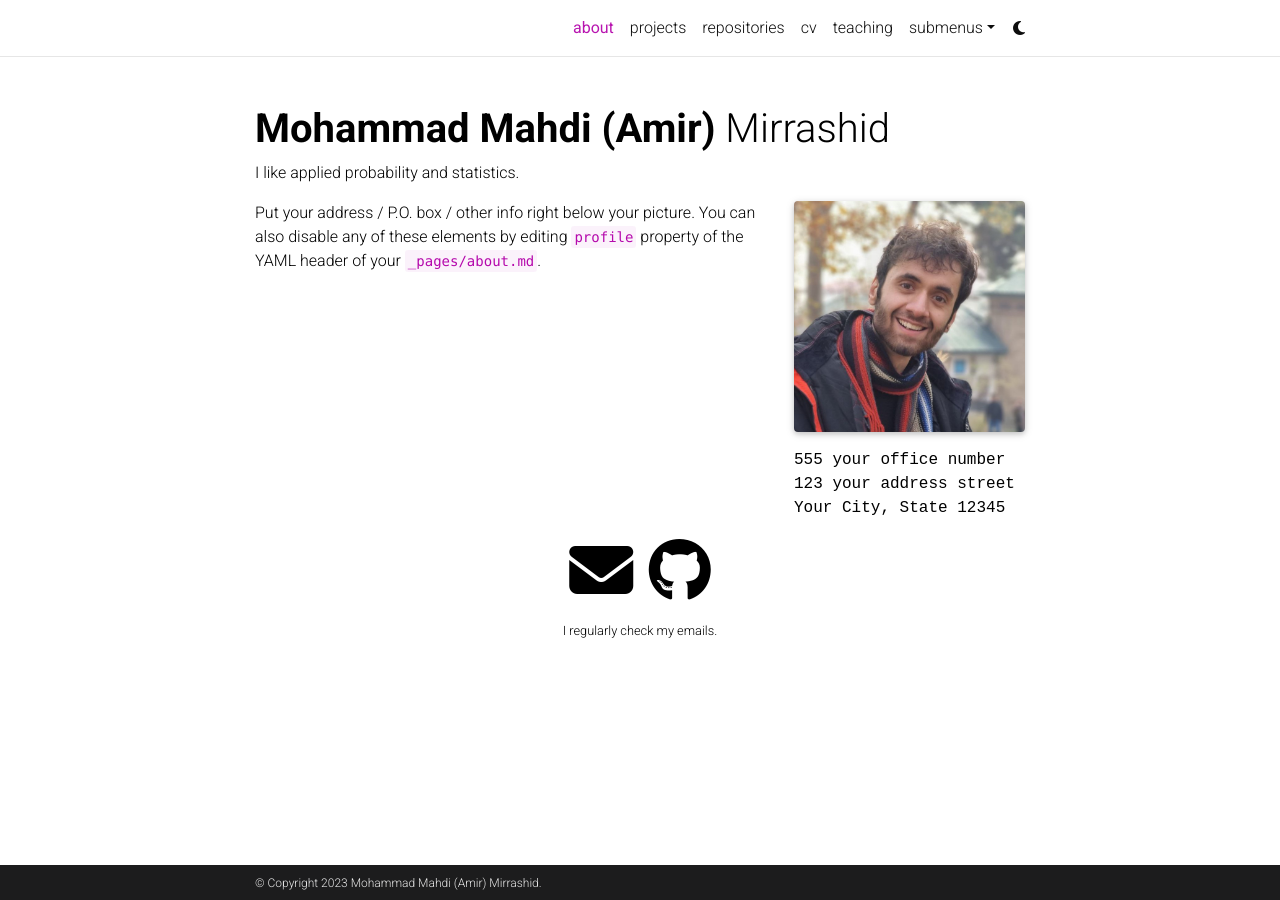
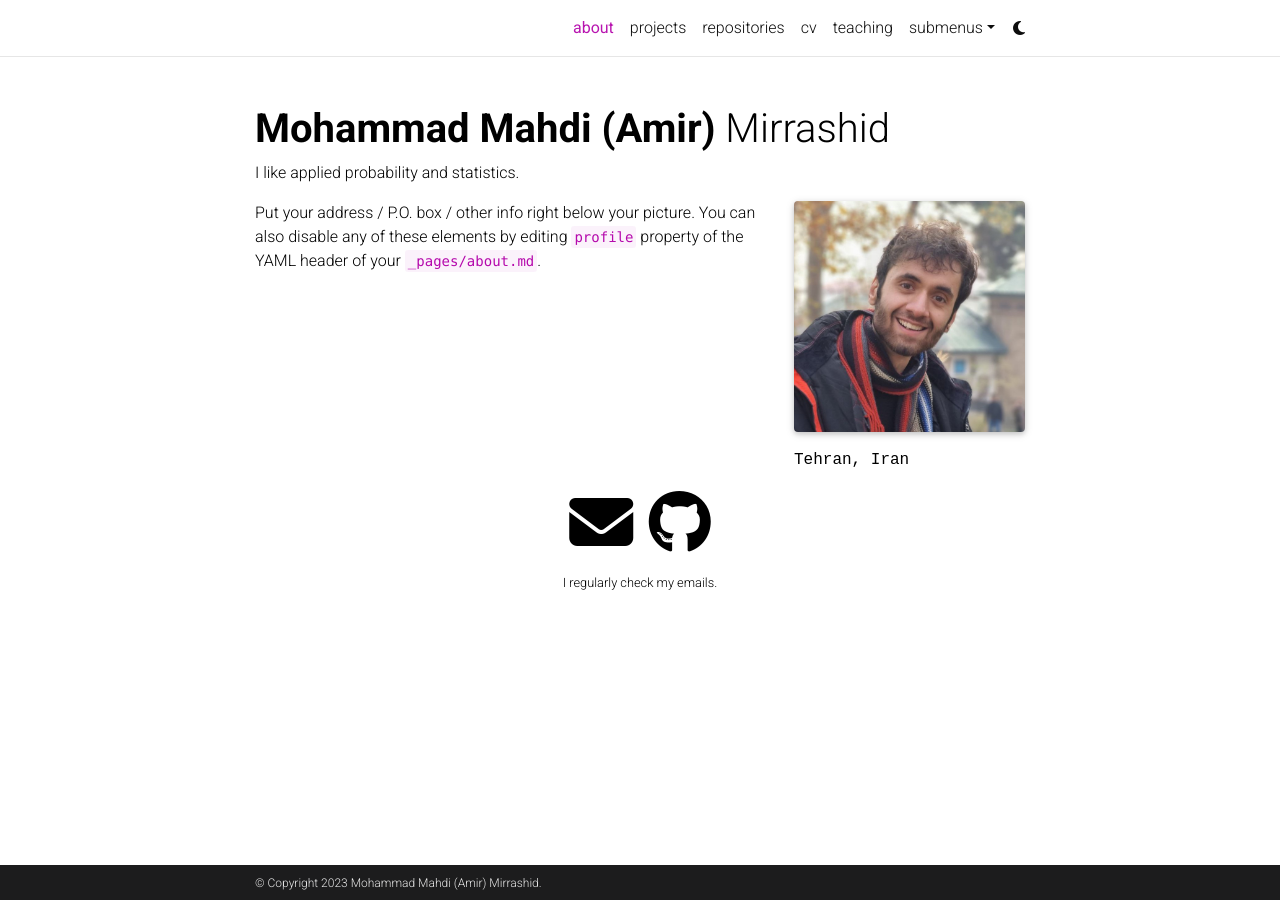
Before and after one commit to amir-thatoneguy/amir-thatoneguy.github.io, a Jekyll site: the page built from _pages/about.md, in a window 1280 px wide. Built offline with Jekyll 4.4.1, drawn with Linux system fonts in a browser that asks for light colours; full-size pictures stand in for the smaller copies a plugin makes; comment, search, counter and statistics services are not loaded; a style sheet for code colours, icons or effects is not loaded.

Commit message:
Update about.md

```diff
--- a/_pages/about.md
+++ b/_pages/about.md
@@ -9,9 +9,7 @@
   image: prof_pic.jpg
   image_circular: false # crops the image to make it circular
   address: >
-    <p>555 your office number</p>
-    <p>123 your address street</p>
-    <p>Your City, State 12345</p>
+    <p>Tehran, Iran</p>
 
 news: false  # includes a list of news items
 latest_posts: false  # includes a list of the newest posts
```
